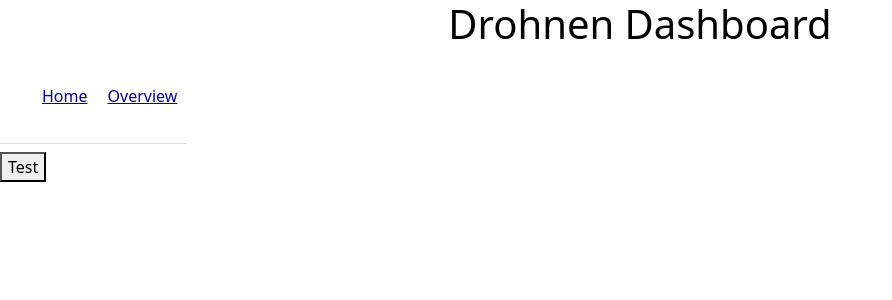
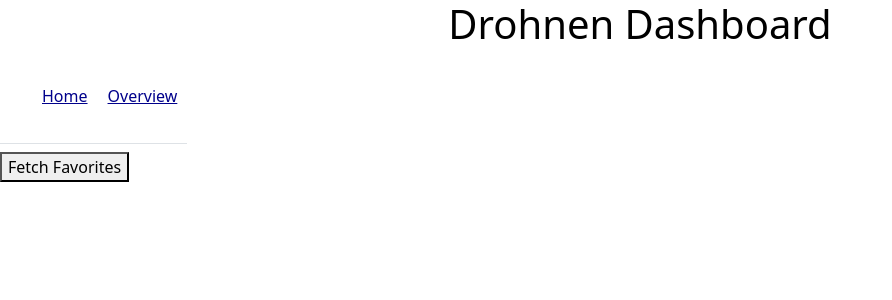
Before and after one commit to nicolaspetermeyer/dashboard-frontend, a React (Create React App) app in the folder client/: page /overview in a window 1280 px wide. Shown: the top 300 px of the page, without its empty margins (0-892 px from the left). Built offline with nearby package versions, Linux system fonts and the light colour scheme.

Commit message:
overview

```diff
--- a/client/src/components/ImageSlider.js
+++ b/client/src/components/ImageSlider.js
@@ -4,7 +4,6 @@ const ImageSlider = ({ slides }) => {
   const [currentIndex, setCurrentIndex] = useState(slides.length - 1);
   const [favorite, setFavorite] = useState('');
   const [favorites, setFavorites] = useState([]);
-  console.log(slides)
 
   const sliderStyles = {
     height: "100%",
@@ -29,17 +28,13 @@ const ImageSlider = ({ slides }) => {
 
   const sendFavorite = async () => {
     try {
-      const requestBody = { url: slides[currentIndex] };
-    console.log('Request Body:', requestBody); // Log the request body
       const response = await fetch('http://172.23.4.80/api/favorite', {
         method: 'POST',
         headers: {
           'Content-Type': 'application/json'
         },
-        body: JSON.stringify({ url: slides[currentIndex] })
+        body: JSON.stringify({ url: slides[currentIndex].url })
       });
-
-      console.log(response)
 
       if (response.ok) {
         if (response.status !== 204) {
--- a/client/src/components/Overview.js
+++ b/client/src/components/Overview.js
@@ -22,8 +22,18 @@ const Overview = () => {
 
   return (
     <div className="overview">
-      {/* <ImageSlider slides={favorites}/> */}
-      <button onClick={fetchFavorite}>Test</button>
+      <button onClick={fetchFavorite}>Fetch Favorites</button>
+
+      <div className="image-list">
+        {favorites.map((favorite) => (
+          <img
+            key={favorite.id} // Assuming each favorite has an 'id' property
+            src={favorite.url}
+            alt={`Favorite ${favorite.id}`}
+            className="favorite-image"
+          />
+        ))}
+      </div>
     </div>
   );
 };
```
